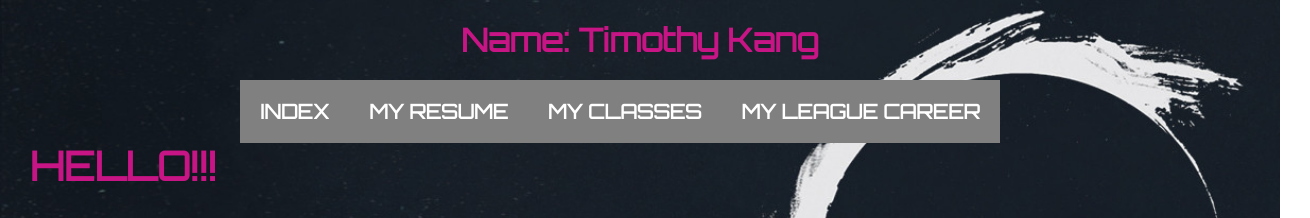
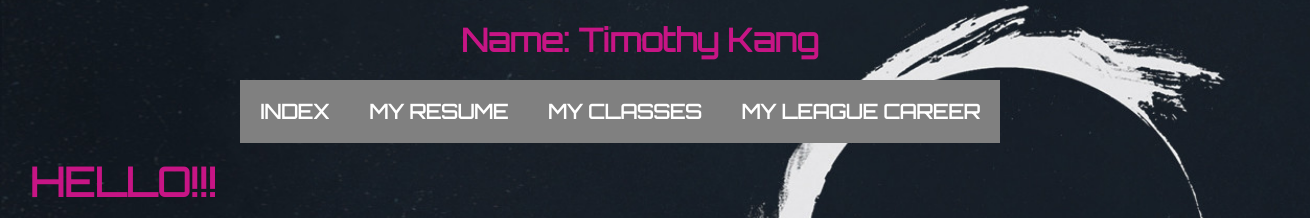
Before and after one commit to zerokradness94/Project3TimKang, a plain HTML site: page index.html in a window 1280 px wide. Shown: the part 323-541 px from the top of the page, 1310 px wide, since content can reach past the window. Drawn offline with Linux system fonts and the light colour scheme; a web font is replaced by a local one.

Commit message:
changing div locations and adding margins

```diff
--- a/css/TK.css
+++ b/css/TK.css
@@ -547,6 +547,7 @@ nav#navigating ul li a:hover{
 	color: mediumvioletred;
 	font-weight: 800;
 	font-size: 40px;
+	margin: 100px 0px 0px 30px;
 }
 
 #education, #workhistory, #information, #classes {
--- a/index.html
+++ b/index.html
@@ -24,8 +24,8 @@
 		</nav>
 	</header>
 
+	<h1 id="h3llo">HELLO!!!</h1>
 	<div id="miniMargin">
-		<h2 id="h3llo">HELLO!!!</h2>
 		<div id="Introduction">
 			<p>Hello and welcome to Tim's homepage. You will be able to navigate through this website using the links above to learn more about me.
 			This includes my professional resume, my current academic schedule, and even some information about one of my favorite games.</p>
```
Also changed, not shown: Classes.html (+2 -2 lines), LeagueCareer.html (+1 -1 lines), Resume.html (+1 -2 lines).
